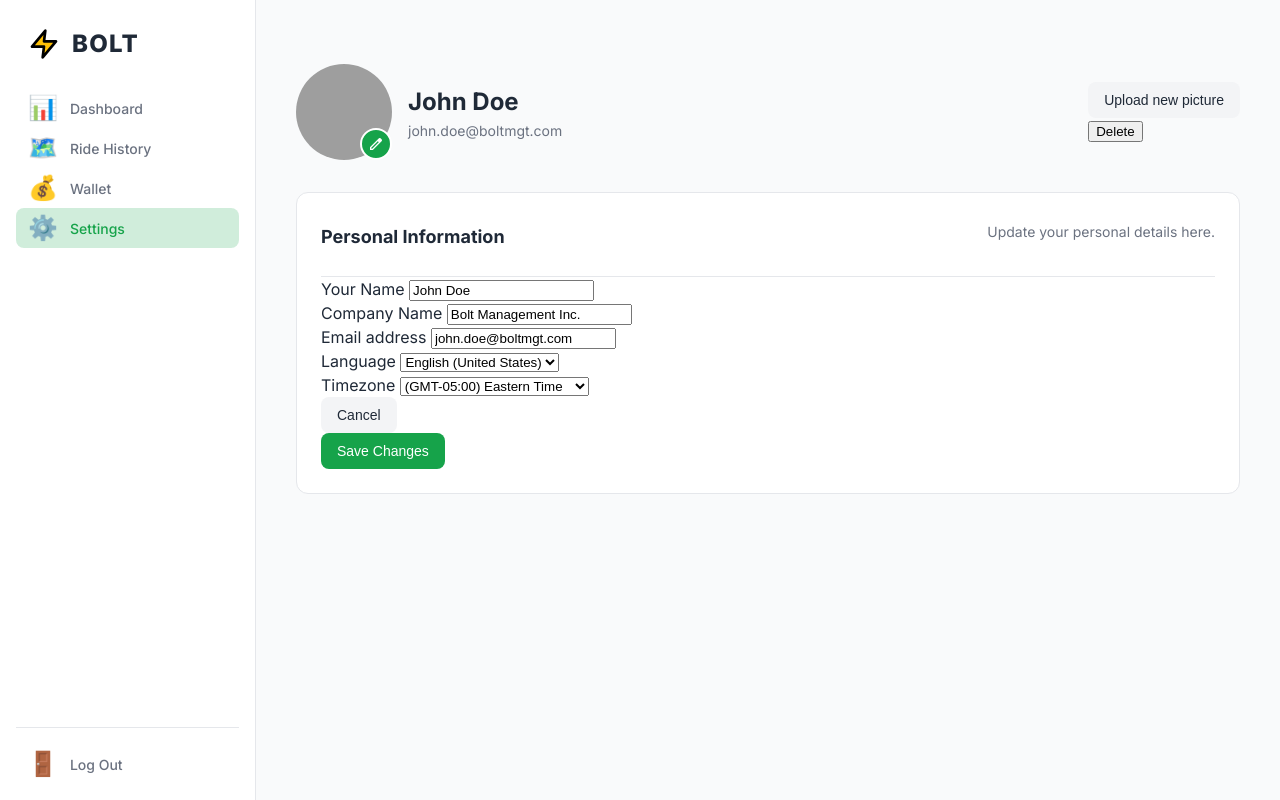
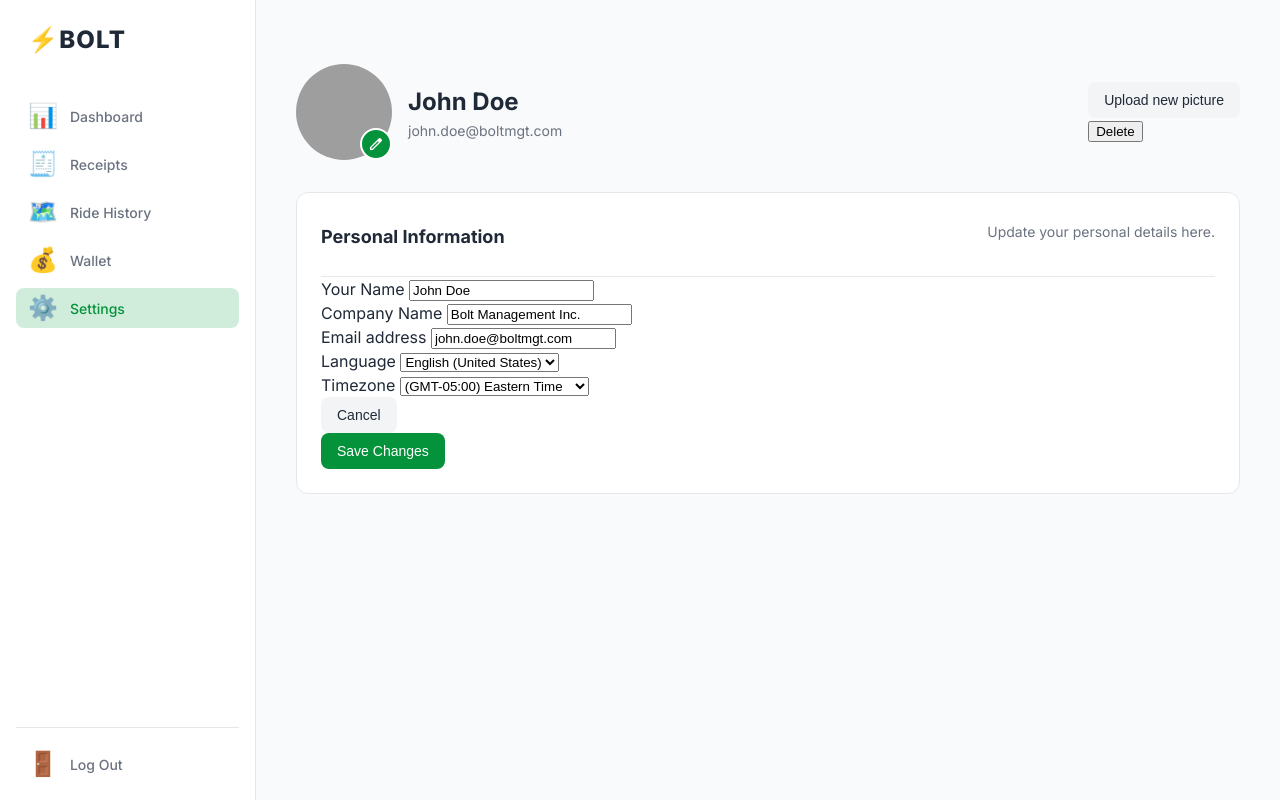
Before and after one commit to Seyiorigin6/BOLT-MANAGEMENT-SERVICES, a PHP site: page /customer/settings.html in a window 1280 px wide. Run offline with PHP 8.4, Linux system fonts and the light colour scheme; grey boxes are pictures that could not be loaded.

Commit message:
changes to customer side

```diff
--- a/frontend/customer/customer.css
+++ b/frontend/customer/customer.css
@@ -3,7 +3,7 @@
    =================================== */
 :root {
     /* Colors */
-    --primary: #16a34a;
+    --primary:#04923a;
     --primary-light: rgba(22, 163, 74, 0.2);
     --primary-hover: rgba(22, 163, 74, 0.9);
     --success: #0bda5e;
@@ -122,11 +122,11 @@ body {
     flex-shrink: 0;
 }
 
-.brand-logo-wrapper {
+/*.brand-logo-wrapper {
     width: 2rem;
     height: 2rem;
     flex-shrink: 0;
-}
+}*/
 
 .brand-text {
     color: var(--text-light);
--- a/frontend/customer/settings.html
+++ b/frontend/customer/settings.html
@@ -20,29 +20,32 @@
             <div class="sidebar-inner">
               <div class="sidebar-top">
                 <div class="sidebar-brand">
-                        <div class="brand-logo-wrapper">
-                            <svg width="100%" height="100%" viewBox="0 0 24 24" fill="none"
-                                xmlns="http://www.w3.org/2000/svg">
-                                <path d="M13 2L3 14H12L11 22L21 10H12L13 2Z" fill="#FFC107" stroke="black"
-                                    stroke-width="2" stroke-linejoin="round" />
+                  <!--<div class="brand-logo-wrapper">
+                    <svg width="100%" height="100%" viewBox="0 0 24 24" fill="none" xmlns="http://www.w3.   org/2000/svg">
+                      <path d="M13 2L3 14H12L11 22L21 10H12L13 2Z" fill="#FFC107" stroke="black"    stroke-width="2"
+                        stroke-linejoin="round" />
                     </svg>
+                  </div>-->
+                  <h1 class="brand-text">⚡BOLT</h1>
                 </div>
-                        <h1 class="brand-text">BOLT</h1>
-                    </div>
-                    <nav class="nav-list">
-                        <a class="nav-link" href="customerhome.html">
+                <nav class="sidebar-nav">
+                  <a href="customerhome.html" class="nav-link">
                     <span class="nav-icon">📊</span>
                     <p>Dashboard</p>
                   </a>
-                        <a class="nav-link" href="ridehistory.html">
+                  <a href="receipt.html" class="nav-link">
+                    <span class="nav-icon">🧾</span>
+                    <p>Receipts</p>
+                  </a>
+                  <a href="ridehistory.html" class="nav-link">
                     <span class="nav-icon">🗺️</span>
                     <p>Ride History</p>
                   </a>
-                        <a class="nav-link" href="wallet.html">
+                  <a href="wallet.html" class="nav-link">
                     <span class="nav-icon">💰</span>
                     <p>Wallet</p>
                   </a>
-                        <a class="nav-link active" href="settings.html">
+                  <a href="settings.html" class="nav-link active">
                     <span class="nav-icon">⚙️</span>
                     <p>Settings</p>
                   </a>
```
Also changed, not shown: frontend/customer/customerhome.html (+2 -6 lines), frontend/customer/receipt.html (+3 -7 lines), frontend/customer/ridehistory.html (+6 -11 lines), frontend/customer/wallet.html (+3 -7 lines). Lines whose indentation alone changed are shown as unchanged.
